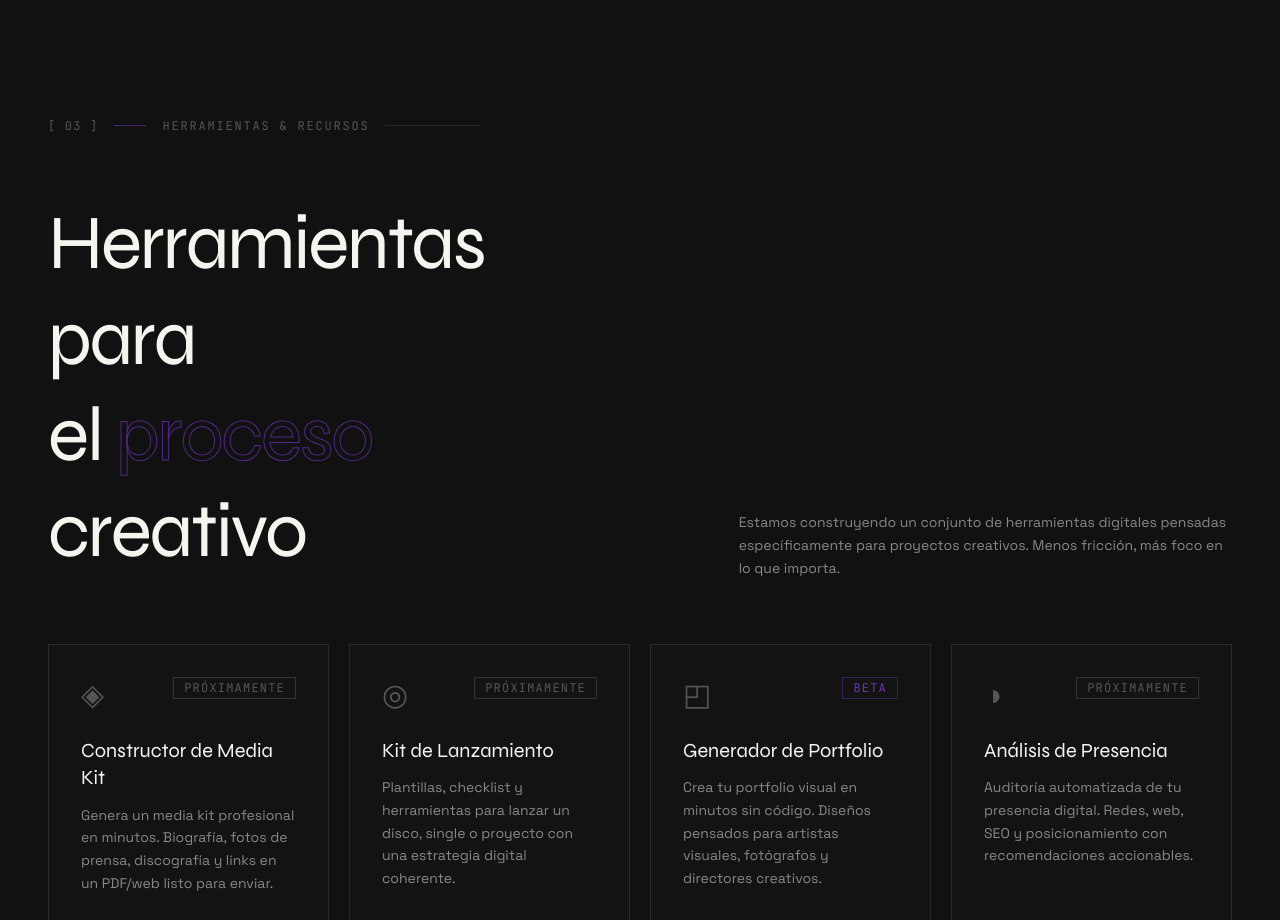
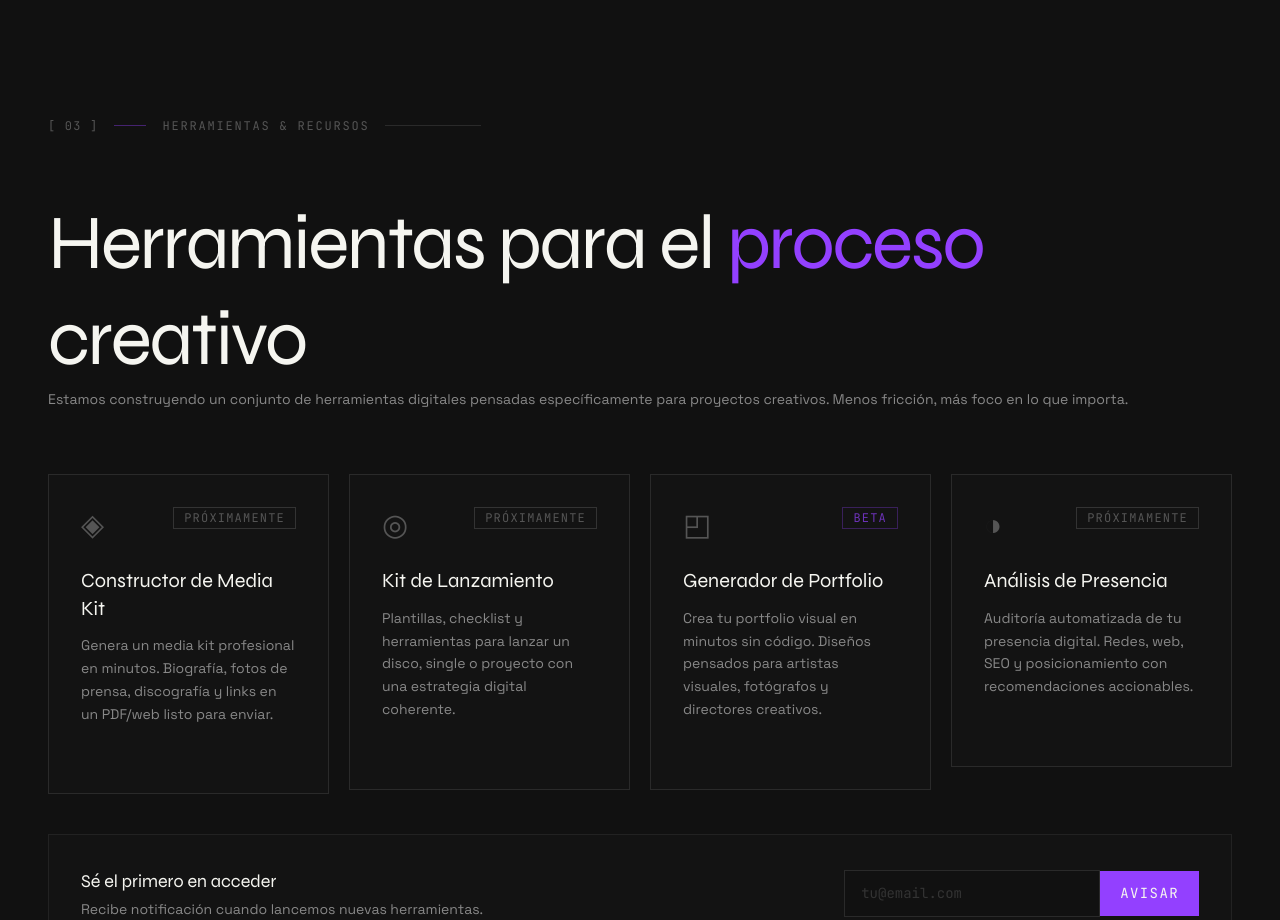
Before and after one commit to FrequencyStudio-dev/frequencystudio-web, a Next.js app: page / in a window 1280 px wide. Shown: the part 3060-3980 px from the top of the page. Built offline with nearby package versions, Linux system fonts and the light colour scheme.

Commit message:
style: refine tool section layout

```diff
--- a/src/components/sections/ToolsSection.tsx
+++ b/src/components/sections/ToolsSection.tsx
@@ -91,19 +91,15 @@ export function ToolsSection() {
   return (
     <section id="herramientas" className="py-section bg-base border-t border-border">
       <div className="max-w-7xl mx-auto px-6 lg:px-12">
-        <div className="grid grid-cols-1 lg:grid-cols-12 gap-12 lg:gap-0 mb-16">
+        <div className="mb-16">
           <div className="lg:col-span-6">
             <SectionLabel label="Herramientas & Recursos" index="03" />
-            <h2 className="font-display text-display-xl text-ink leading-tight">
+            <h2 className="font-display text-display-xl text-ink max-w-5xl leading-tight">
               Herramientas para{" "}
-              <br className="hidden lg:block" />
+
               el{" "}
               <span
-                className="relative"
-                style={{
-                  WebkitTextStroke: "1px rgba(147,64,255,0.5)",
-                  WebkitTextFillColor: "transparent",
-                }}
+                className="text-violet"
               >
                 proceso
               </span>{" "}
```
